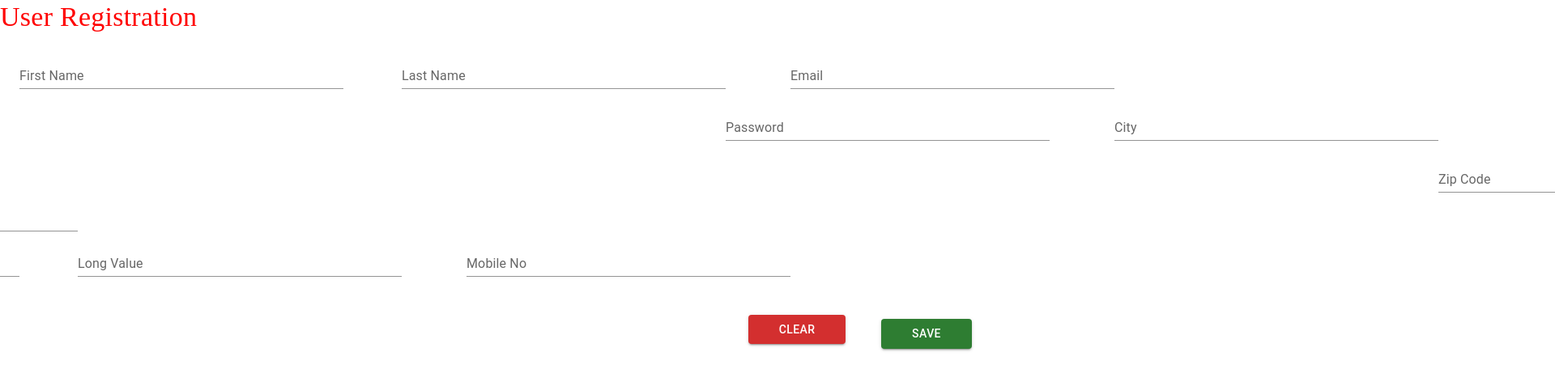
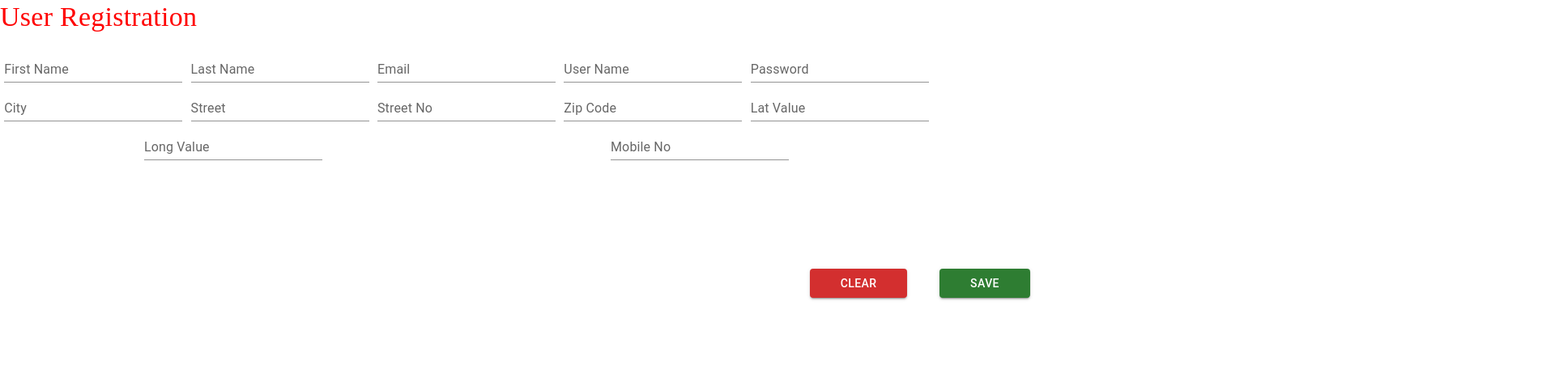
Before and after one commit to oshadaera68/React_Assesment_v0.1, a React (Create React App) app: page /user in a window 1280 px wide. Shown: the top 472 px of the page at 81% size, 1920 px wide, since content can reach past the window. Built offline with nearby package versions, Linux system fonts and the light colour scheme; the HTML template or start-up script is replaced by a standard one.

Commit message:
updated content

```diff
--- a/package.json
+++ b/package.json
@@ -5,6 +5,7 @@
   "dependencies": {
     "@emotion/react": "^11.10.0",
     "@emotion/styled": "^11.10.0",
+    "@mui/icons-material": "^5.8.4",
     "@mui/material": "^5.9.3",
     "@testing-library/jest-dom": "^5.16.4",
     "@testing-library/react": "^13.3.0",
--- a/src/App.js
+++ b/src/App.js
@@ -2,14 +2,15 @@ import { Routes, Route } from "react-router-dom";
 import LogIn from "./Log in/Login"
 import NotFound from "./Session/NotFound";
 import UserRegister from "./User Register/UserRegister";
+import Dashboard from "./Dashboard/Dashboard";
 function App() {
   return (
     <div className="App">
-      {/* <LogIn /> */}
       <Routes>
         <Route exact path='*' element={<NotFound />} />
         <Route path='/' element={<LogIn />} />
         <Route path='user' element={<UserRegister/>}/>
+        <Route path='dashboard' element={<Dashboard/>}/>
       </Routes>
     </div>
   );
--- a/src/Dashboard/Dashboard.js
+++ b/src/Dashboard/Dashboard.js
@@ -0,0 +1,5 @@
+function Dashboard() {
+
+}
+
+export default Dashboard;
--- a/src/Log in/Login.css
+++ b/src/Log in/Login.css
@@ -38,12 +38,12 @@
 
 .text1{
     position: absolute;
-    top: -3vh;
+    top: 35vh;
 }
 
 .text2{
     position: absolute;
-    top: -7vh;
+    top: 49vh;
 }
 
 .btn__container {
@@ -56,7 +56,8 @@
 
 .btn{
     position: absolute;
-    top: -4vh;
+    top: 67vh;
+    left: 89vh;
     width: 15vh;
     height: 6vh;
 }
--- a/src/Log in/Login.js
+++ b/src/Log in/Login.js
@@ -18,7 +18,7 @@ function LogIn(){
             <TextField id="standard-basic" className='text2' type='password' label="Password" variant="standard" />
             </div>
             <div className='btn__container'>
-                <Button variant="contained" className='btn'>Log in</Button>
+                <Link to='/dashboard'><Button variant="contained" className='btn'>Log in</Button></Link>
             </div>
             <div className='userAcc_container'>
             <Typography variant="h8" gutterBottom fontFamily="Ubuntu" color="#833471" component="div">
--- a/src/User Register/UserRegister.css
+++ b/src/User Register/UserRegister.css
@@ -1,97 +1,24 @@
-.first__Name {
-    position: absolute;
-    top: 1vh;
-    width: 50vh;
-    left: 3vh;
+.text__container{
+    display: flex;
+    flex-direction: row;
+    flex-wrap: wrap;
+    height: 50%;
+    width: 90%;
+    align-items: center;
+    justify-content: space-around;
 }
 
-.last__Name {
-    position: absolute;
-    top: 1vh;
-    width: 50vh;
-    left: 12vh;
-}
-
-.email {
-    position: absolute;
-    top: 1vh;
-    width: 50vh;
-    left: 22vh;
-}
-
-.user__Name {
-    position: absolute;
-    top: 9vh;
-    left: -147vh;
-    width: 50vh;
-}
-
-.password {
-    position: absolute;
-    top: 3vh;
-    width: 50vh;
-    left: 62vh;
-}
-
-.city {
-    position: absolute;
-    top: 3vh;
-    width: 50vh;
-    left: 72vh;
-}
-
-.street {
-    position: absolute;
-    top: 11vh;
-    width: 50vh;
-    left: -97vh;
-}
-
-.street__no {
-    position: absolute;
-    top: 11vh;
-    width: 50vh;
-    left: -88vh;
-}
-
-.zip__code{
-    position: absolute;
-    top: 5vh;
-    width: 50vh;
-    left: 122vh;
-}
-
-.lat__value{
-    position: absolute;
-    top: 12vh;
-    width: 50vh;
-    left: -47vh;
-}
-
-.long__value{
-    position: absolute;
-    top: 12vh;
-    width: 50vh;
-    left: -38vh;
-}
-
-.mobile__no{
-    position: absolute;
-    top: 12vh;
-    width: 50vh;
-    left: -28vh;
-}
 
 .clear{
     position: absolute;
-    left: 43vh;
-    top: 143px;
+    left: 125vh !important;
+    top: 134px !important;
     width: 15vh;
 }
 
 .save{
     position: absolute;
-    left: 63vh;
-    top: 14vh;
+    left: 130vh !important;
+    top: 134px !important;
     width: 14vh;
 }
--- a/src/User Register/UserRegister.js
+++ b/src/User Register/UserRegister.js
@@ -2,29 +2,34 @@ import './UserRegister.css'
 import Typography from '@mui/material/Typography'
 import TextField from '@mui/material/TextField';
 import Button from '@mui/material/Button';
+import * as React from 'react';
+
 function UserRegister() {
     return (
         <div>
             <Typography variant="h4" fontFamily='Ubuntu' color='red' gutterBottom component="div">
                 User Registration
             </Typography>
-            <div>
-                <TextField id="standard-basic" label="First Name" variant="standard" className='first__Name' />
-                <TextField id="standard-basic" label="Last Name" variant="standard" className='last__Name' />
-                <TextField id="standard-basic" label="Email" variant="standard" className='email' />
-                <TextField id="standard-basic" label="User Name" variant="standard" className='user__Name' />
-                <TextField id="standard-password-input" label="Password" type="password" autoComplete="current-password" variant="standard" className='password' />
-                <TextField id="standard-basic" label="City" variant="standard" className='city' />
-                <TextField id="standard-basic" label="Street" variant="standard" className='street' />
-                <TextField id="standard-basic" label="Street No" variant="standard" className='street__no' />
-                <TextField id="standard-basic" label="Zip Code" variant="standard" className='zip__code' />
+            <div className='text__container'>
+                <TextField id="standard-basic" label="First Name" variant="standard" className='txt' />
+                <TextField id="standard-basic" label="Last Name" variant="standard" className='txt' />
+                <TextField id="standard-basic" label="Email" variant="standard" className='txt' />
+                <TextField id="standard-basic" label="User Name" variant="standard" className='txt' />
+                <TextField id="standard-password-input" label="Password" type="password" autoComplete="current-password" variant="standard" className='txt' />
+                <TextField id="standard-basic" label="City" variant="standard" className='txt' />
+                <TextField id="standard-basic" label="Street" variant="standard" className='' />
+                <TextField id="standard-basic" label="Street No" variant="standard" className='txt' />
+                <TextField id="standard-basic" label="Zip Code" variant="standard" className='txt' />
                 <TextField id="standard-basic" label="Lat Value" variant="standard" className='lat__value' />
                 <TextField id="standard-basic" label="Long Value" variant="standard" className='long__value' />
                 <TextField id="standard-basic" label="Mobile No" variant="standard" className='mobile__no' />
             </div>
-            <div className='btn__container'>
+            <div>
                 <Button variant="contained" color='error' className='clear'>Clear</Button>
                 <Button variant="contained" color='success' className='save'>Save</Button>
+            </div>
+
+            <div>
             </div>
         </div>
     );
```
Also changed, not shown: 1 other file (tests, documents, lock files or other folders).
